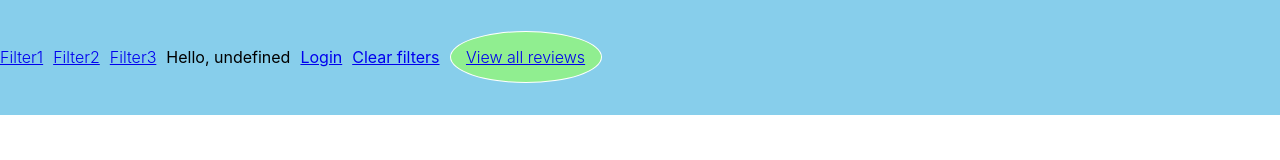
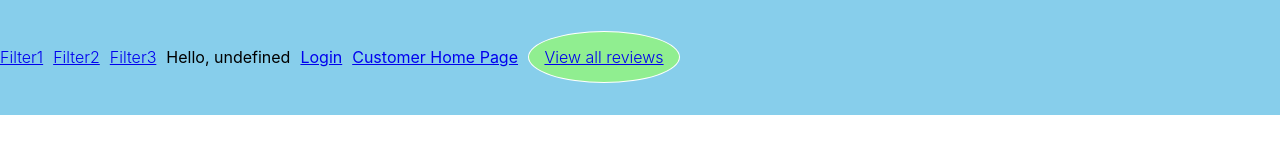
Before and after one commit to nettlespike/trip-planner, a React (Create React App) app in the folder client/: page / in a window 1280 px wide. Shown: the top 160 px of the page. Built offline with nearby package versions, Linux system fonts and the light colour scheme; no server answers.

Commit message:
Clean up index

```diff
--- a/client/src/components/Navbar.jsx
+++ b/client/src/components/Navbar.jsx
@@ -19,7 +19,7 @@ const Navbar = () => {
           ) : (
             <Link className="link" to="/login">Login</Link>
           )}
-          <span className="home"><Link className="home" to="/">Clear filters</Link></span>
+          <span className="home"><Link className="home" to="/">Customer Home Page</Link></span>
           <span className="write"><Link className="link" to="/review">View all reviews</Link></span>
         </div>
       </div>
--- a/client/src/pages/Home.jsx
+++ b/client/src/pages/Home.jsx
@@ -40,7 +40,7 @@ const Home = () => {
   const handleClick = async (e) => {
     e.preventDefault();
     try {
-      await axios.post("http://localhost:8800/posts", pois);
+      await axios.post("http://localhost:8800/schedule", pois);
       // var hi = localStorage.getItem("user")
       // console.log(hi)
       // navigate("/");
```
Also changed, not shown: 1 other file (tests, documents, lock files or other folders).
